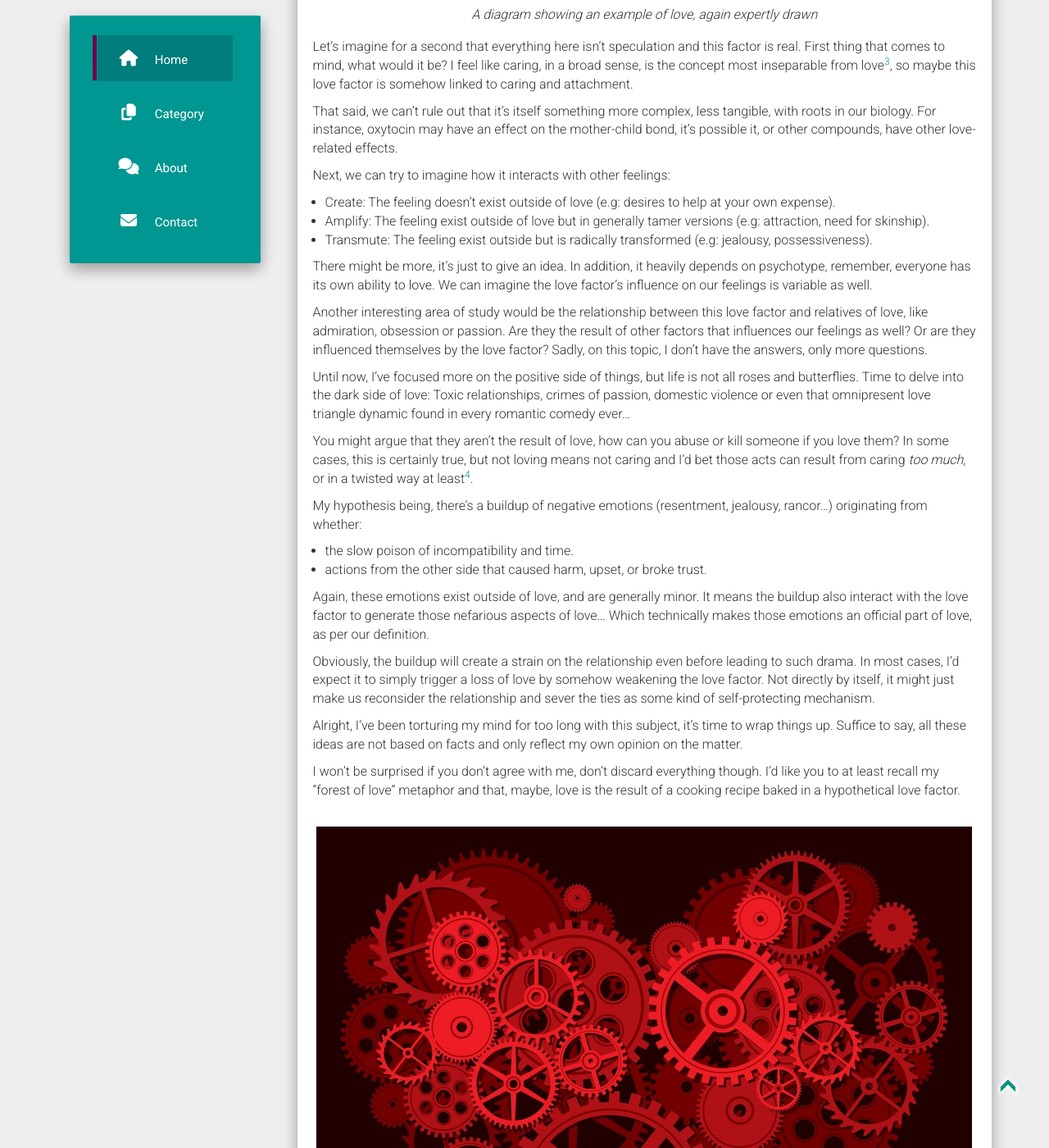
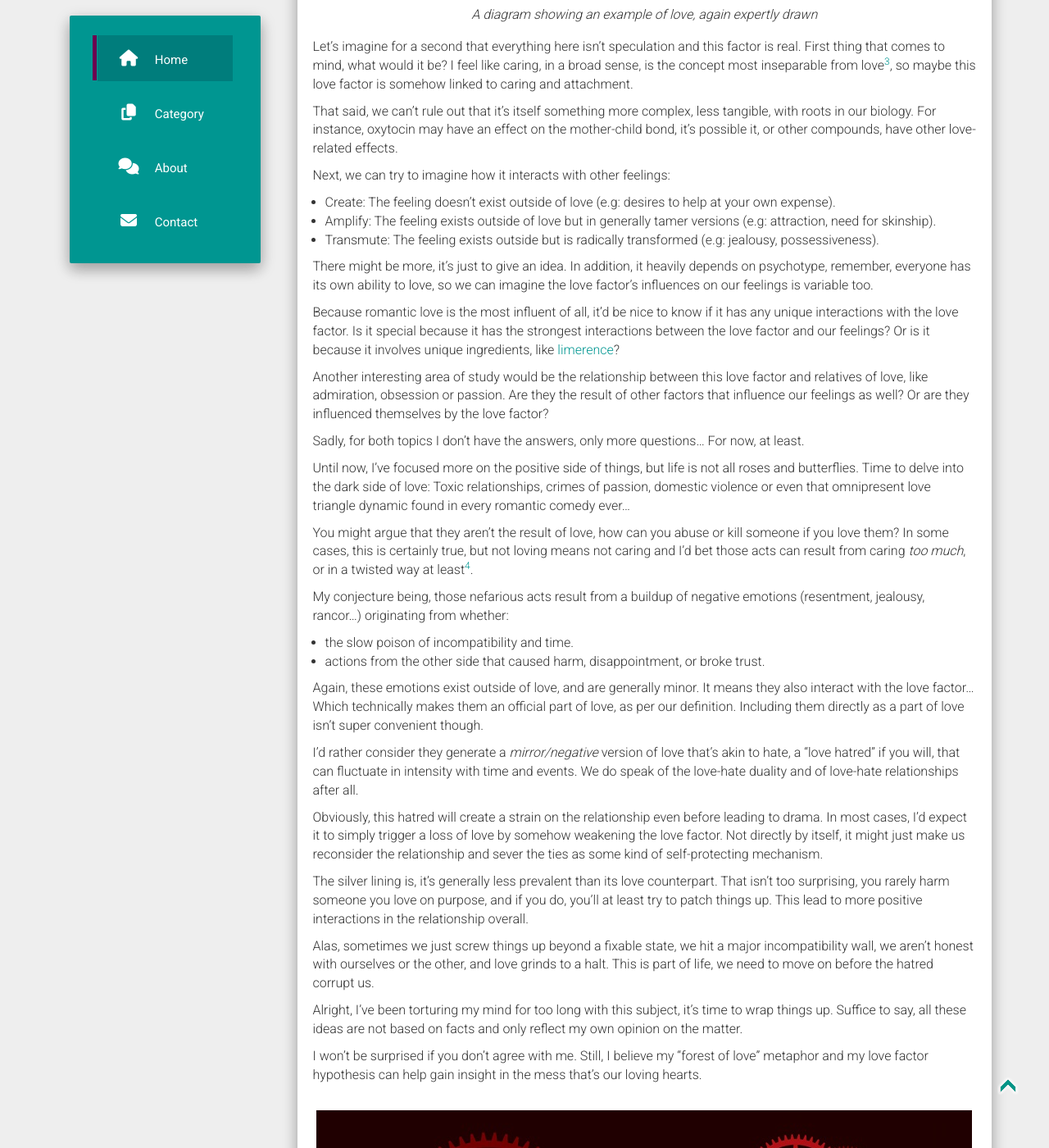
Before and after one commit to WanderingSpaceThinker/nonexistence, a Jekyll site: the page built from _posts/2021-12-12-Emergent-Love.md, in a window 1280 px wide and 1400 px high, scrolled down 3253 px. Shown: the whole window at 82% size. Built offline with Jekyll 4.4.1, drawn with Linux system fonts in a browser that asks for light colours; nearby versions of some CDN libraries; comment, search, counter and statistics services are not loaded; some of the changed text lies outside the part shown.

Commit message:
chore: update post

```diff
--- a/_posts/2021-12-12-Emergent-Love.md
+++ b/_posts/2021-12-12-Emergent-Love.md
@@ -41,17 +41,17 @@ It's not like each tree and branch are entirely unique and distinct, though. The
 
 For example, the branch of past and present romantic interests will have in common a love flavored with physical and sexual attraction. While on the friendship/platonic branch, we'll find close friends that are more like siblings.
 
-What if suddenly you're attracted to one of them? The change don't warrant a complete redefinition of your love, it's more a continuation of the past that took a different turn. But now this branch has more in common with the romantic branches, to accurately compare we'd need many more "degrees of freedom" in our metaphor.
+What if suddenly you're attracted to one of them? The change doesn't warrant a complete redefinition of your love, it's more a continuation of the past that took a different turn. But now this branch has more in common with the romantic branches, to accurately compare we'd need many more "degrees of freedom" in our metaphor.
 
 We have encountered a similar issue with [psychotypes]({{ site.baseurl }}/create/2021/09/28/The-color-of-your-mind.html) but that was because they stem from the complex mess of puzzle pieces that are our minds, while love is totally different... right?
 
 Or maybe, love is not a monolithic feeling, maybe it's the result of the interactions of various underlying elements. Maybe love was an emergent property all along!
 
-This would mean that each branch is unique because it results from the specific mix and proportions of feelings/factors that comprises it. Like a cooking recipe, each one has its own ingredients and quantities, except here, the list of available ingredients depends on the person the love blossoms from.
+This would mean that each branch is unique because it results from the specific mix and proportions of feelings/factors that comprises it. Like a cooking recipe, each one has their own ingredients and quantities, except here, the list of available ingredients depends on the person the love blossoms from.
 
 For example, a father's love for his offspring might be comprised, among other things, of a desire to protect and provide for them, to make them happy and ensure they grow into healthy adults. Of course, various underlying biological, sociological and [human compatibility]({{ site.baseurl }}/understand/2021/10/31/Human-compatibility.html) factors are also at play.
 
-Wait, there's more! You can totally be attracted to someone without loving them, people don't think twice about their one-night stands after all. That's true of other feelings: a teacher want their pupils to succeed, however, it can hardly be called love.
+Wait, there's more! You can totally be attracted to someone without loving them, people don't think twice about their one-night stands... That's true of other feelings as well: a teacher wants their pupils to succeed, however, it can hardly be called love.
 
 Perhaps, for a collection of feelings to qualify as love you need a baseline, a *love factor*, akin to an oven that bakes our ingredients into a cake, if we go back to our cooking recipe analogy. We can then redefine love as:
 
@@ -66,31 +66,41 @@ That said, we can't rule out that it's itself something more complex, less tangi
 
 Next, we can try to imagine how it interacts with other feelings:
 * Create: The feeling doesn't exist outside of love (e.g: desires to help at your own expense).
-* Amplify: The feeling exist outside of love but in generally tamer versions (e.g: attraction, need for skinship).
-* Transmute: The feeling exist outside but is radically transformed (e.g: jealousy, possessiveness).
+* Amplify: The feeling exists outside of love but in generally tamer versions (e.g: attraction, need for skinship).
+* Transmute: The feeling exists outside but is radically transformed (e.g: jealousy, possessiveness).
 
-There might be more, it's just to give an idea. In addition, it heavily depends on psychotype, remember, everyone has its own ability to love. We can imagine the love factor's influence on our feelings is variable as well.
+There might be more, it's just to give an idea. In addition, it heavily depends on psychotype, remember, everyone has its own ability to love, so we can imagine the love factor's influences on our feelings is variable too.
 
-Another interesting area of study would be the relationship between this love factor and relatives of love, like admiration, obsession or passion. Are they the result of other factors that influences our feelings as well? Or are they influenced themselves by the love factor? Sadly, on this topic, I don't have the answers, only more questions.
+Because romantic love is the most influent of all, it'd be nice to know if it has any unique interactions with the love factor. Is it special because it has the strongest interactions between the love factor and our feelings? Or is it because it involves unique ingredients, like [limerence](https://en.wikipedia.org/wiki/Limerence)?
+
+Another interesting area of study would be the relationship between this love factor and relatives of love, like admiration, obsession or passion. Are they the result of other factors that influence our feelings as well? Or are they influenced themselves by the love factor?
+
+Sadly, for both topics I don't have the answers, only more questions... For now, at least.
 
 Until now, I've focused more on the positive side of things, but life is not all roses and butterflies. Time to delve into the dark side of love: Toxic relationships, crimes of passion, domestic violence or even that omnipresent love triangle dynamic found in every romantic comedy ever...
 
 You might argue that they aren't the result of love, how can you abuse or kill someone if you love them? In some cases, this is certainly true, but not loving means not caring and I'd bet those acts can result from caring *too much*, or in a twisted way at least[^4].
 
-My hypothesis being, there's a buildup of negative emotions (resentment, jealousy, rancor...) originating from whether:
+My conjecture being, those nefarious acts result from a buildup of negative emotions (resentment, jealousy, rancor...) originating from whether:
 * the slow poison of incompatibility and time.
-* actions from the other side that caused harm, upset, or broke trust.
+* actions from the other side that caused harm, disappointment, or broke trust.
 
-Again, these emotions exist outside of love, and are generally minor. It means the buildup also interact with the love factor to generate those nefarious aspects of love... Which technically makes those emotions an official part of love, as per our definition.
+Again, these emotions exist outside of love, and are generally minor. It means they also interact with the love factor... Which technically makes them an official part of love, as per our definition. Including them directly as a part of love isn't super convenient though.
 
-Obviously, the buildup will create a strain on the relationship even before leading to such drama. In most cases, I'd expect it to simply trigger a loss of love by somehow weakening the love factor. Not directly by itself, it might just make us reconsider the relationship and sever the ties as some kind of self-protecting mechanism.
+I'd rather consider they generate a *mirror/negative* version of love that's akin to hate, a "love hatred" if you will, that can fluctuate in intensity with time and events. We do speak of the love-hate duality and of love-hate relationships after all.
+
+Obviously, this hatred will create a strain on the relationship even before leading to drama. In most cases, I'd expect it to simply trigger a loss of love by somehow weakening the love factor. Not directly by itself, it might just make us reconsider the relationship and sever the ties as some kind of self-protecting mechanism.
+
+The silver lining is, it's generally less prevalent than its love counterpart. That isn't too surprising, you rarely harm someone you love on purpose, and if you do, you'll at least try to patch things up. This lead to more positive interactions in the relationship overall.
+
+Alas, sometimes we just screw things up beyond a fixable state, we hit a major incompatibility wall, we aren't honest with ourselves or the other, and love grinds to a halt. This is part of life, we need to move on before the hatred corrupt us.
 
 Alright, I've been torturing my mind for too long with this subject, it's time to wrap things up. Suffice to say, all these ideas are not based on facts and only reflect my own opinion on the matter.
 
-I won't be surprised if you don't agree with me, don't discard everything though. I'd like you to at least recall my "forest of love" metaphor and that, maybe, love is the result of a cooking recipe baked in a hypothetical love factor.
+I won't be surprised if you don't agree with me. Still, I believe my "forest of love" metaphor and my love factor hypothesis can help gain insight in the mess that's our loving hearts.
 
 ![gears]({{ site.baseurl }}{{ page.images[3].image_path }})
-<p class="legend">And that it is a beautiful yet excruciatingly complicated topic</p>
+<p class="legend">For myself, I (re)discovered that love is a beautiful yet excruciatingly complex topic</p>
 
 [^1]: Although this is admittedly weird, we're tolerant on my blog, so we don't judge you... creep.
 [^2]: No, wait, I'm mixing it up with snowflakes.
```
Also changed, not shown: other parts of _posts/2021-12-12-Emergent-Love.md (+1 -1 lines).
